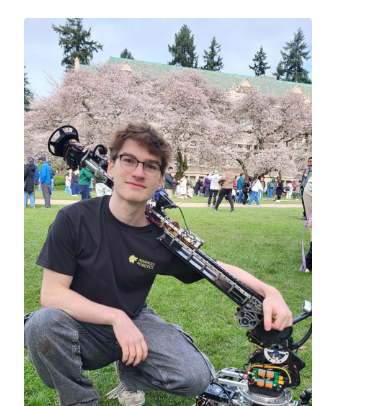
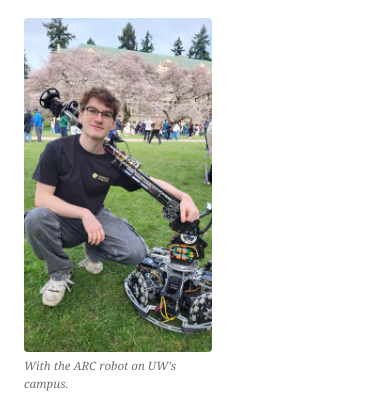
Before and after one commit to CaseyFrantz-ME/CaseyFrantz-ME.github.io, a plain HTML site: page index.html in a window 390 px wide. Shown: the part 438-844 px from the top of the page. Drawn offline with Linux system fonts and the light colour scheme.

Commit message:
Shrink about photo on mobile
Co-Authored-By: Claude Opus 4.8 <noreply@anthropic.com>

```diff
--- a/style.css
+++ b/style.css
@@ -115,8 +115,8 @@ body {
 @media (max-width: 760px) {
   .about-photo {
     float: none;
-    width: 100%;
-    max-width: 18rem;
+    width: 55%;
+    max-width: 12rem;
     margin: 0 0 1.25rem;
   }
 }
```
